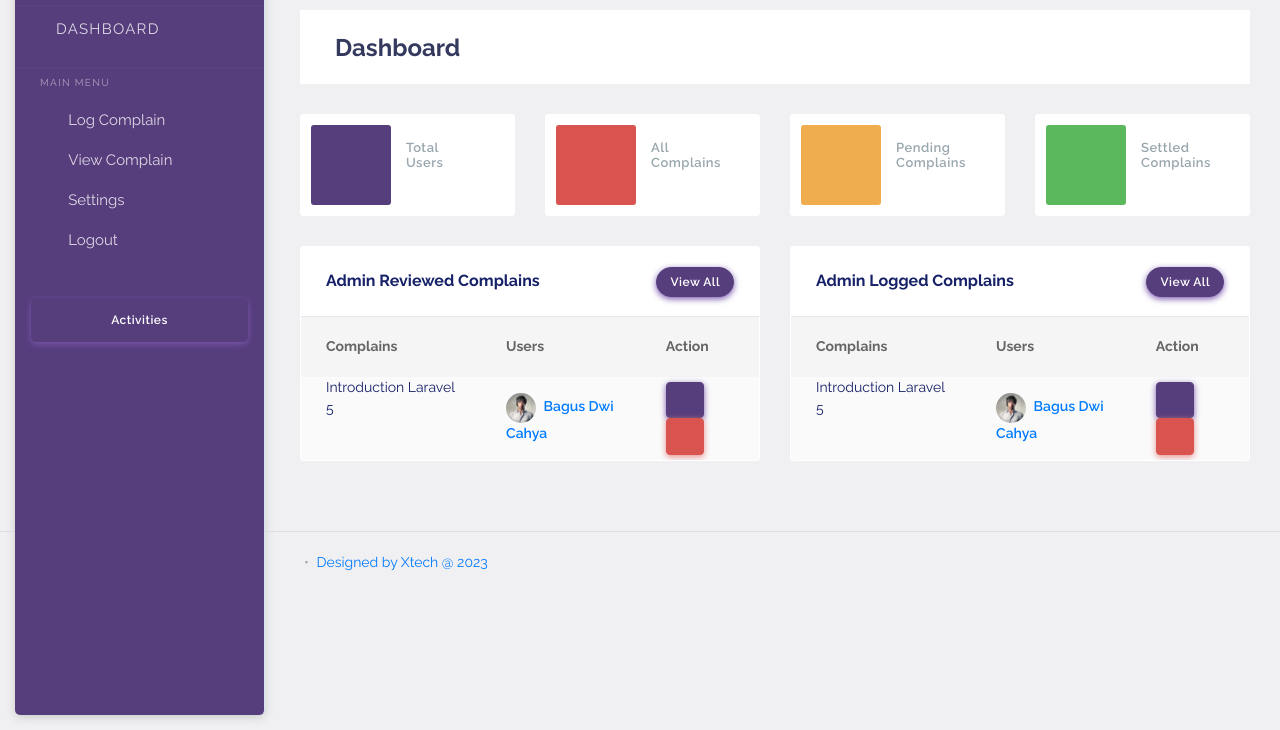
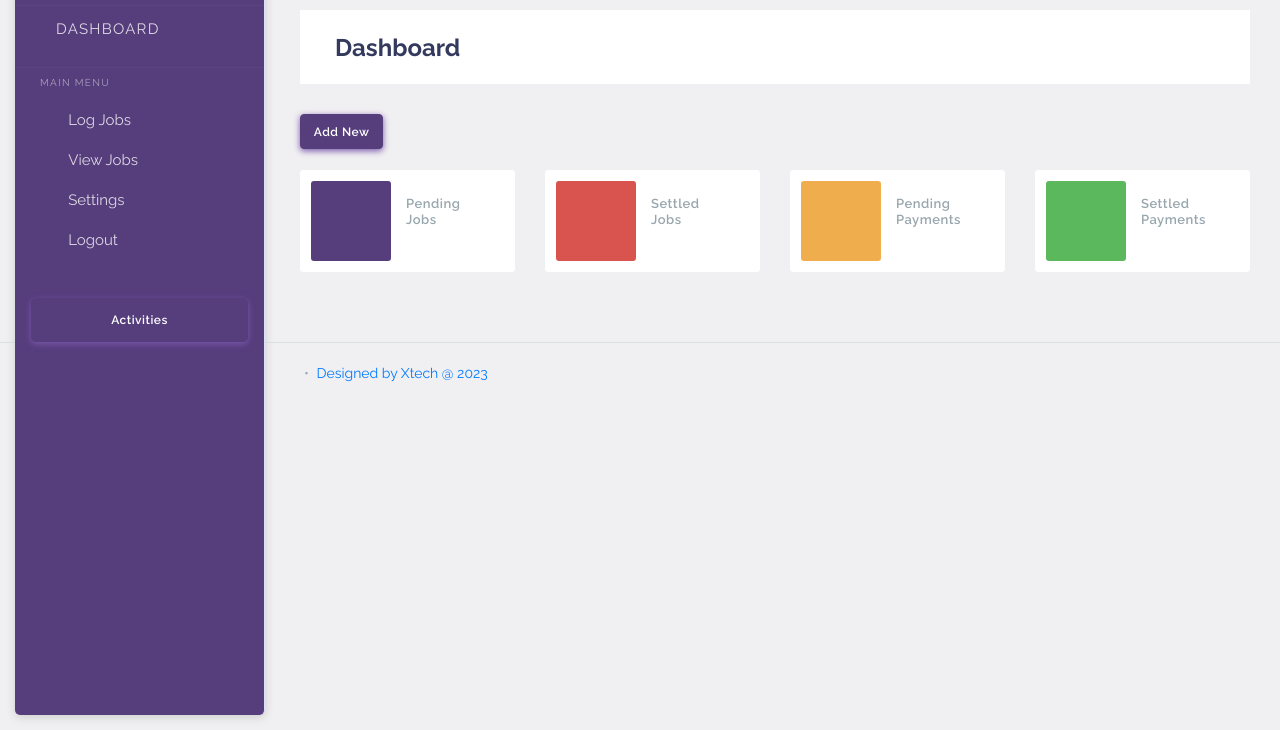
Before and after one commit to estken/JandjTracker, a Django app: template JandjTracker/Tracker/template/Trackerfolder/index.html in a window 1280 px wide. Shown: the part 70-800 px from the top of the page. Run offline with Django 4.2, Linux system fonts and the light colour scheme; the template is opened without the code that fills it, so the values that code supplies are empty; some libraries are stand-ins or nearby versions.

Commit message:
template-update

```diff
--- a/JandjTracker/Tracker/template/Trackerfolder/index.html
+++ b/JandjTracker/Tracker/template/Trackerfolder/index.html
@@ -9,7 +9,10 @@
     <div class="section-header">
         <h1>Dashboard</h1>
     </div>
-
+    <div class="section-header-button">
+        <a href="{% url 'log_complain' %}" class="btn btn-primary">Add New</a>
+    </div>
+    <br>
     <div class="row">
         <div class="col-lg-3 col-md-6 col-sm-6 col-12">
             <div class="card card-statistic-1">
@@ -18,7 +21,7 @@
                 </div>
                 <div class="card-wrap">
                     <div class="card-header">
-                        <h4>Total Users</h4>
+                        <h4>Pending Jobs</h4>
                     </div>
                     <div class="card-body">
                         {{user_count}}
@@ -34,7 +37,7 @@
                 </div>
                 <div class="card-wrap">
                     <div class="card-header">
-                        <h4>All Complains</h4>
+                        <h4>Settled Jobs</h4>
                     </div>
                     <div class="card-body">
                         {{complains}}
@@ -49,7 +52,7 @@
                 </div>
                 <div class="card-wrap">
                     <div class="card-header">
-                        <h4>Pending Complains</h4>
+                        <h4>Pending Payments</h4>
                     </div>
                     <div class="card-body">
                         {{pend_count}}
@@ -64,7 +67,7 @@
                 </div>
                 <div class="card-wrap">
                     <div class="card-header">
-                        <h4>Settled Complains</h4>
+                        <h4>Settled Payments</h4>
                     </div>
                     <div class="card-body">
                         {{compl_count}}
@@ -74,92 +77,7 @@
         </div>
     </div>
 
-    <div class="row">
-        <div class="col-lg-6 col-md-12 col-12 col-sm-12">
-            <div class="card">
-                <div class="card-header">
-                    <h4>Admin Reviewed Complains</h4>
-                    <div class="card-header-action">
-                        <a href="#" class="btn btn-primary">View All</a>
-                    </div>
-                </div>
-                <div class="card-body p-0">
-                    <div class="table-responsive">
-                        <table class="table table-striped mb-0">
-                            <thead>
-                            <tr>
-                                <th>Complains</th>
-                                <th>Users</th>
-                                <th>Action</th>
-                            </tr>
-                            </thead>
-                            <tbody>
-                            <tr>
-                                <td>
-                                Introduction Laravel 5
-                                <div class="table-links">
-                                    in <a href="#">Web Development</a>
-                                    <div class="bullet"></div>
-                                    <a href="#">View</a>
-                                </div>
-                                </td>
-                                <td>
-                                <a href="#" class="font-weight-600"><img src="assets/img/avatar/avatar-1.png" alt="avatar" width="30" class="rounded-circle mr-1"> Bagus Dwi Cahya</a>
-                                </td>
-                                <td>
-                                <a class="btn btn-primary btn-action mr-1" data-toggle="tooltip" title="Edit"><i class="fas fa-pencil-alt"></i></a>
-                                <a class="btn btn-danger btn-action" data-toggle="tooltip" title="Delete" data-confirm="Are You Sure?|This action can not be undone. Do you want to continue?" data-confirm-yes="alert('Deleted')"><i class="fas fa-trash"></i></a>
-                                </td>
-                            </tr>
-                        </tbody>
-                        </table>
-                    </div>
-                </div>
-            </div>
-        </div>
-        <div class="col-lg-6 col-md-12 col-12 col-sm-12">
-            <div class="card">
-                <div class="card-header">
-                    <h4>Admin Logged Complains</h4>
-                    <div class="card-header-action">
-                        <a href="#" class="btn btn-primary">View All</a>
-                    </div>
-                </div>
-                <div class="card-body p-0">
-                    <div class="table-responsive">
-                        <table class="table table-striped mb-0">
-                            <thead>
-                            <tr>
-                                <th>Complains</th>
-                                <th>Users</th>
-                                <th>Action</th>
-                            </tr>
-                            </thead>
-                            <tbody>
-                            <tr>
-                                <td>
-                                Introduction Laravel 5
-                                <div class="table-links">
-                                    in <a href="#">Web Development</a>
-                                    <div class="bullet"></div>
-                                    <a href="#">View</a>
-                                </div>
-                                </td>
-                                <td>
-                                <a href="#" class="font-weight-600"><img src="assets/img/avatar/avatar-1.png" alt="avatar" width="30" class="rounded-circle mr-1"> Bagus Dwi Cahya</a>
-                                </td>
-                                <td>
-                                <a class="btn btn-primary btn-action mr-1" data-toggle="tooltip" title="Edit"><i class="fas fa-pencil-alt"></i></a>
-                                <a class="btn btn-danger btn-action" data-toggle="tooltip" title="Delete" data-confirm="Are You Sure?|This action can not be undone. Do you want to continue?" data-confirm-yes="alert('Deleted')"><i class="fas fa-trash"></i></a>
-                                </td>
-                            </tr>
-                        </tbody>
-                        </table>
-                    </div>
-                </div>
-            </div>
-        </div>
-    </div>
+</div>
 
 
 
--- a/JandjTracker/Tracker/template/base.html
+++ b/JandjTracker/Tracker/template/base.html
@@ -105,14 +105,14 @@
                     <ul class="sidebar-menu">
                         <li class="menu-header"><a class="{% active_link 'index' strict=True %} nav-link" href="{% url 'index' %}">Dashboard</a></li>
                         <li class="menu-header">Main Menu</li>
-                        <li><a class="{% active_link 'log_complain' strict=True %} nav-link" href="{% url 'log_complain' %}"><i class="far fa-square"></i> <span>Log Complain</span></a></li>
+                        <li><a class="{% active_link 'log_complain' strict=True %} nav-link" href="{% url 'log_complain' %}"><i class="far fa-square"></i> <span>Log Jobs</span></a></li>
                         <li class="dropdown">
-                            <a href="#" class="nav-link has-dropdown" data-toggle="dropdown"><i class="fas fa-columns"></i> <span>View Complain</span></a>
+                            <a href="#" class="nav-link has-dropdown" data-toggle="dropdown"><i class="fas fa-columns"></i> <span>View Jobs</span></a>
                             <ul class="dropdown-menu">
 
-                                <li><a class="nav-link" href="{% url 'all_complains' %}">All Complains</a></li>
-                                <li><a class="nav-link" href="{% url 'pending_complains' %}">Pending Complains</a></li>
-                                <li><a class="nav-link" href="#">Completed Complains</a></li>
+                                <li><a class="nav-link" href="{% url 'all_complains' %}">All Jobs</a></li>
+                                <li><a class="nav-link" href="{% url 'pending_complains' %}">Pending Jobs</a></li>
+                                <li><a class="nav-link" href="#">Completed Jobs</a></li>
                             </ul>
                         </li>
                         <li><a class="nav-link" href="{% url 'profile' %}"><i class="far fa-square"></i> <span>Settings</span></a></li>
```
Also changed, not shown: JandjTracker/JandjTracker/settings.py (+8 -8 lines), JandjTracker/Tracker/template/Trackerfolder/all_complain.html (+7 -7 lines), JandjTracker/Tracker/template/Trackerfolder/log_complain.html (+9 -9 lines), JandjTracker/Tracker/template/Trackerfolder/pending-complains.html (+7 -7 lines).
